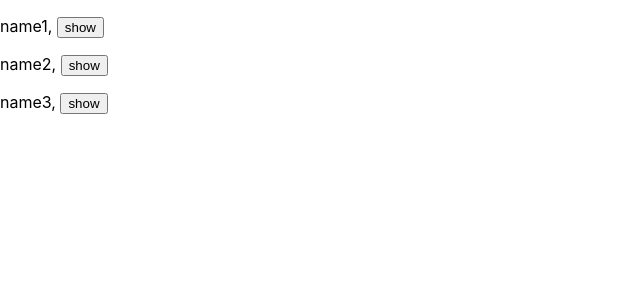
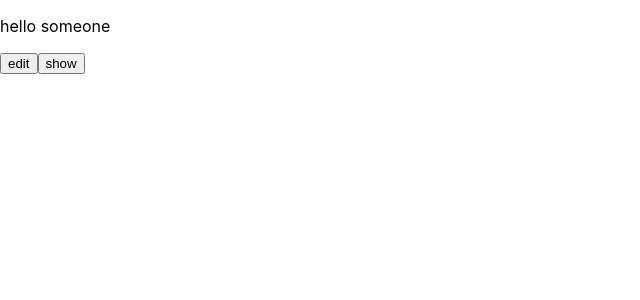
Before and after one commit to YaraPolk/reactjs_selfeducation, a React (Create React App) app: page / in a window 1280 px wide. Shown: the top 300 px of the page, without its empty margins (0-640 px from the left). Built offline with nearby package versions, Linux system fonts and the light colour scheme.

Commit message:
Редактирование тега появляющимся инпутом в React

```diff
--- a/src/App.js
+++ b/src/App.js
@@ -1,55 +1,25 @@
 import './App.css';
 import {useState} from "react";
-import uuid from "react-uuid";
-
-function id() {
-    return uuid();
-}
-
-const initNotes = [
-    {
-        id: id(),
-        name: 'name1',
-        desc: 'long description 1',
-        show: false,
-    },
-    {
-        id: id(),
-        name: 'name2',
-        desc: 'long description 2',
-        show: false,
-    },
-    {
-        id: id(),
-        name: 'name3',
-        desc: 'long description 3',
-        show: false,
-    },
-];
 
 function App() {
-    const [notes, setNotes] = useState(initNotes);
+    const [value, setValue] = useState('hello someone');
+    const [isEdit, setIsEdit] = useState(false);
 
-    function showDesc(id) {
-        setNotes(notes.map(note => {
-            if (note.id !== id) {
-                return note;
-            } else {
-                return {...note, show: !note.show};
-            }
-        }))
+    let elem = !isEdit ? <p>{value}</p> : <input type="text" value={value} onChange={event => setValue(event.target.value)} />;
+
+    function change(event){
+        if (event.target.innerText === 'edit'){
+            setIsEdit(true);
+        } else {
+            setIsEdit(false);
+        }
     }
-
-    const result = notes.map(note => {
-        return <p key={note.id}>
-            {note.name}, {note.show && note.desc}
-            <button onClick={() => showDesc(note.id)}>{note.show ? "hide" : "show"}</button>
-        </p>;
-    })
 
     return (
         <>
-            {result}
+            {elem}
+            <button onClick={event => change(event)}>edit</button>
+            <button onClick={event => change(event)}>show</button>
         </>
     );
 }
```
